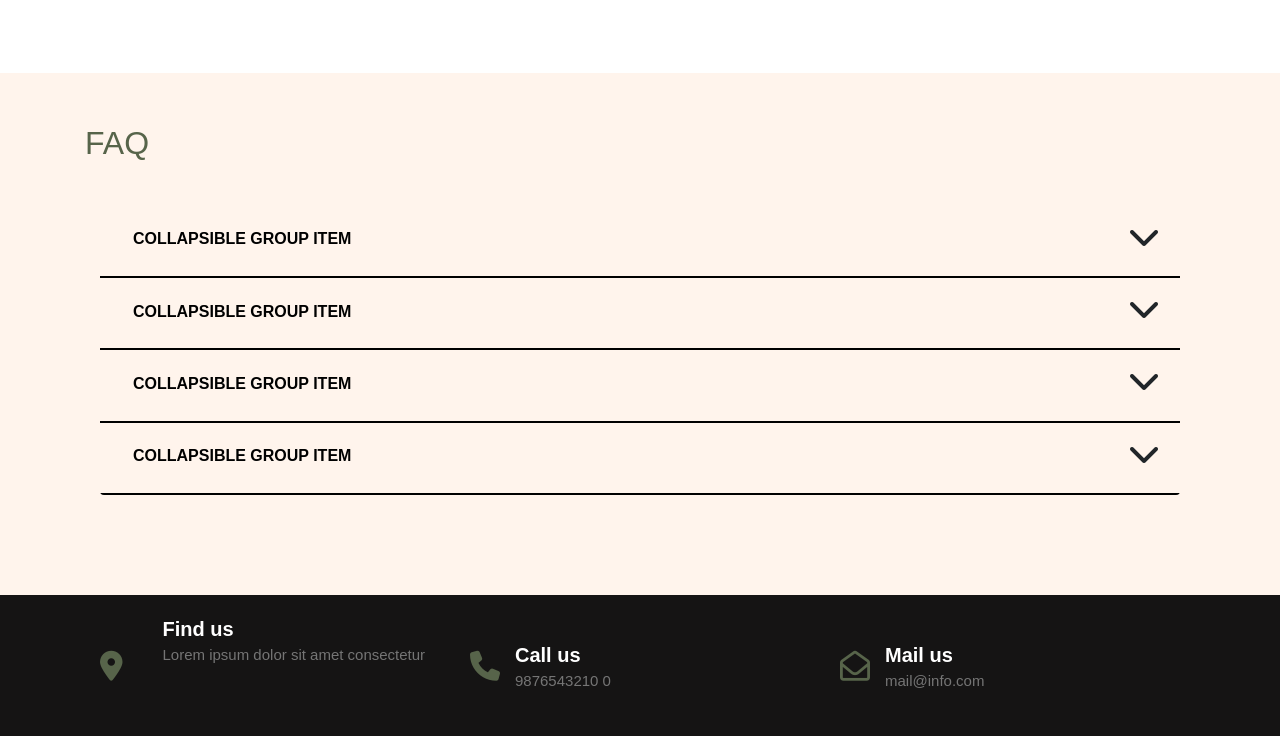
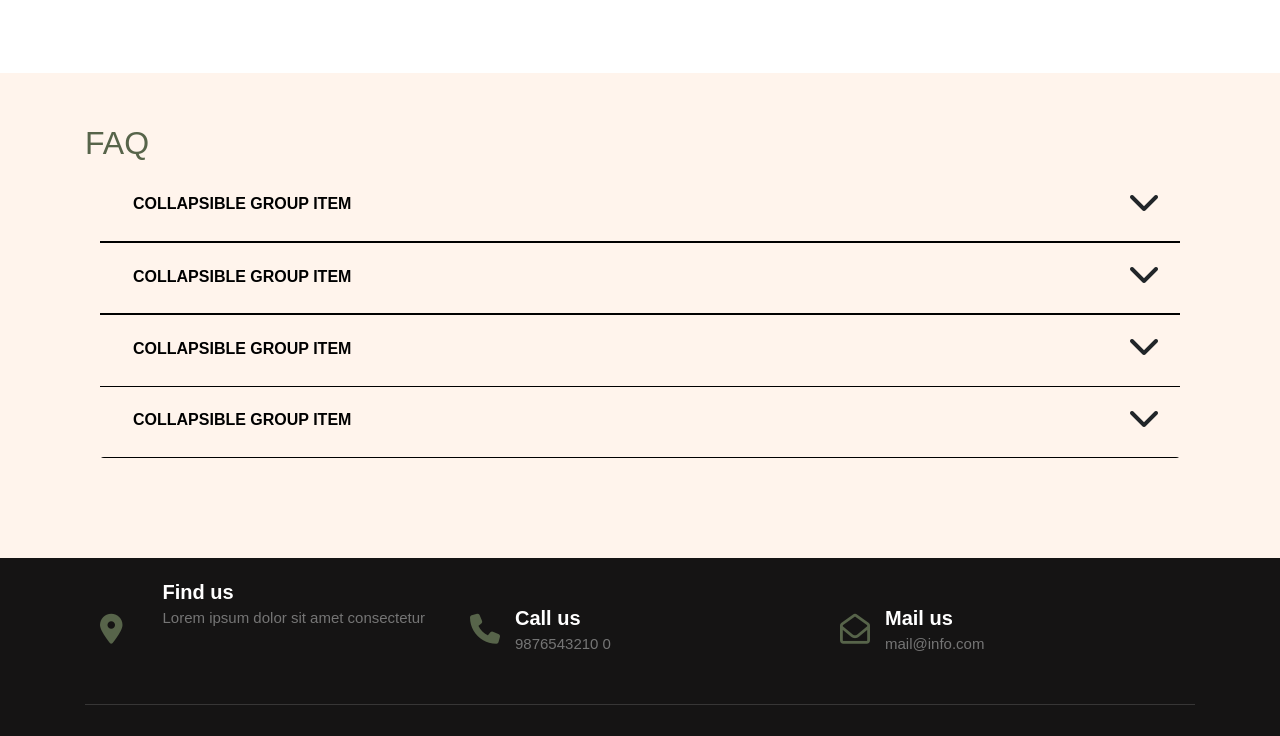
Before and after one commit to TheMaxium69/OMarket, a PHP site: page / in a window 1280 px wide. Shown: the part 1561-2297 px from the top of the page. Run offline with PHP 8.4, Linux system fonts and the light colour scheme; some web fonts are replaced.

Commit message:
epaisseur border-bottom accordion

```diff
--- a/composant/FAQ.phtml
+++ b/composant/FAQ.phtml
@@ -7,9 +7,7 @@
             <div class="col-lg-12">
                 <div class="justify-content-center" style="border: unset !important;">
                     <div class="accordion" id="accordionExample" style="border: unset !important;">
-                        <div class="card" style="background: transparent !important;
-  border: unset !important;
-">
+                        <div class="card" style="background: transparent !important; border: unset !important;">
                             <div class="card-header" id="headingOne" style="display: flex;border-bottom: 3px solid black;background: transparent;">
                                 <h2 class="mb-0" style="width: 100%;">
                                     <button  style="text-transform: uppercase;color: black;font-weight: 700;" class="btn btn-link collapsed" type="button" data-toggle="collapse" data-target="#collapseOne" aria-expanded="false" aria-controls="collapseThree">
@@ -48,7 +46,7 @@
                         </div>
 
                         <div class="card" style="background: transparent !important;border: unset !important;">
-                            <div class="card-header" id="headingThree" style="display: flex;border-bottom: 3px solid black;background: transparent;">
+                            <div class="card-header" id="headingThree" style="display: flex;border-bottom: 2px solid black;background: transparent;">
                                 <h2 class="mb-0" style="width: 100%;">
                                     <button  style="text-transform: uppercase;color: black;font-weight: 700;" class="btn btn-link collapsed" type="button" data-toggle="collapse" data-target="#collapseThree" aria-expanded="false" aria-controls="collapseThree">
                                     Collapsible Group Item
@@ -67,7 +65,7 @@
                         </div>
 
                         <div class="card" style="background: transparent !important;border: unset !important;">
-                            <div class="card-header" id="headingFour" style="display: flex;border-bottom: 3px solid black;background: transparent;">
+                            <div class="card-header" id="headingFour" style="display: flex;border-bottom: 2px solid black;background: transparent;">
                                 <h2 class="mb-0" style="width: 100%;">
                                     <button  style="text-transform: uppercase;color: black;font-weight: 700;" class="btn btn-link collapsed" type="button" data-toggle="collapse" data-target="#collapseFour" aria-expanded="false" aria-controls="collapseThree">
                                         Collapsible Group Item
--- a/css/FAQ.css
+++ b/css/FAQ.css
@@ -6,5 +6,8 @@
 #FAQ h2.title {
     color:var(--color-main);
     font-weight: 500;
-    margin-bottom: 43px;
 }
+
+#FAQ {
+
+}
```
